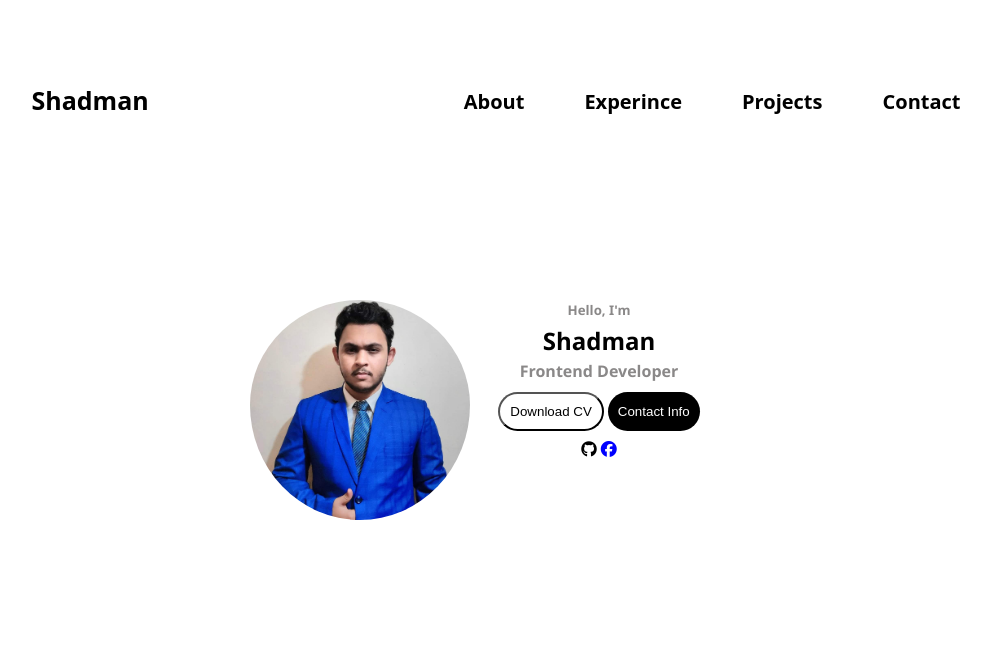
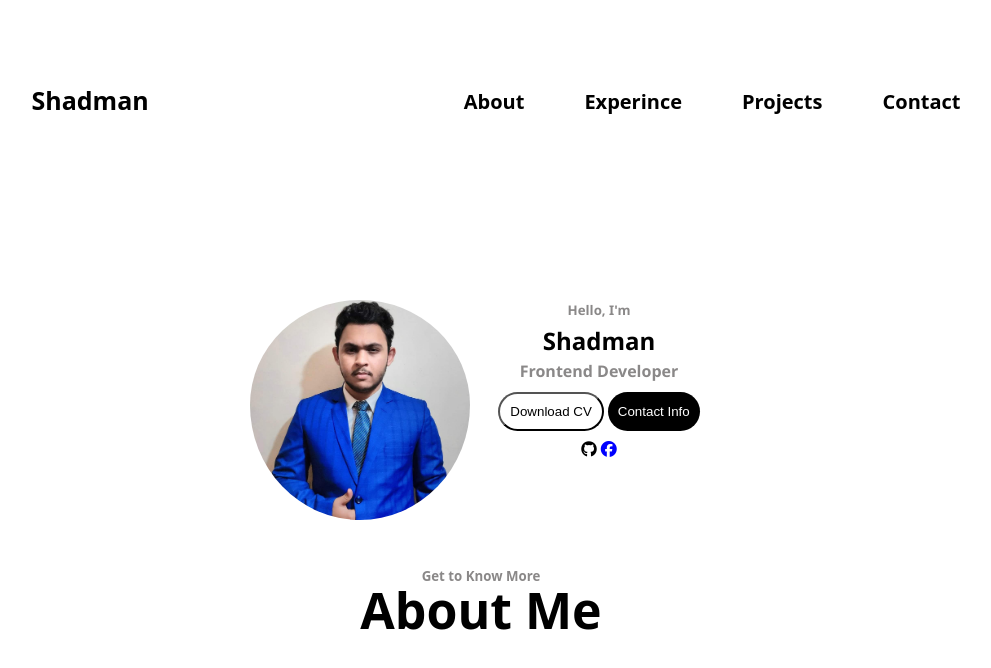
Before and after one commit to Sadman-123/portfolio_my, a plain HTML site: page index.html in a window 1280 px wide. Shown: the whole page, without its empty margins (159-1150 px from the left). Drawn offline with Linux system fonts and the light colour scheme.

Commit message:
Some Changes

```diff
--- a/index.html
+++ b/index.html
@@ -49,5 +49,11 @@
               </div>
         </div>
     </section>
+    <section>
+        <div class="aboutemetext">
+            <h5 style="margin-top: 5px; margin-bottom: 5px;">Get to Know More</h5>
+            <h1 style="margin-top: -24px; margin-bottom: 5px;">About Me</h1>
+        </div>
+    </section>
 </body>
 </html>
--- a/style.css
+++ b/style.css
@@ -21,10 +21,15 @@
     display: flex;
     justify-content: flex-end;
 }
+
 .navbar .links a{
     text-decoration: none;
     color: black;
     padding: 10px;
+}
+.links .nav_link a:hover{
+    color: #42A5F5;
+    transition: 0.5s ease-in-out 0s;
 }
 .homepage{
     margin-top: 100px;
@@ -79,3 +84,14 @@
 .homepage h5,h4{
     color: #8A8888;
 }
+.aboutemetext{
+    text-align: center;
+}
+.aboutemetext h5{
+    color: #8A8888;
+    font-family: system-ui, -apple-system, BlinkMacSystemFont, 'Segoe UI', Roboto, Oxygen, Ubuntu, Cantarell, 'Open Sans', 'Helvetica Neue', sans-serif;
+}
+.aboutemetext h1{
+    font-size: 50px;
+    font-family: system-ui, -apple-system, BlinkMacSystemFont, 'Segoe UI', Roboto, Oxygen, Ubuntu, Cantarell, 'Open Sans', 'Helvetica Neue', sans-serif;
+}
```
